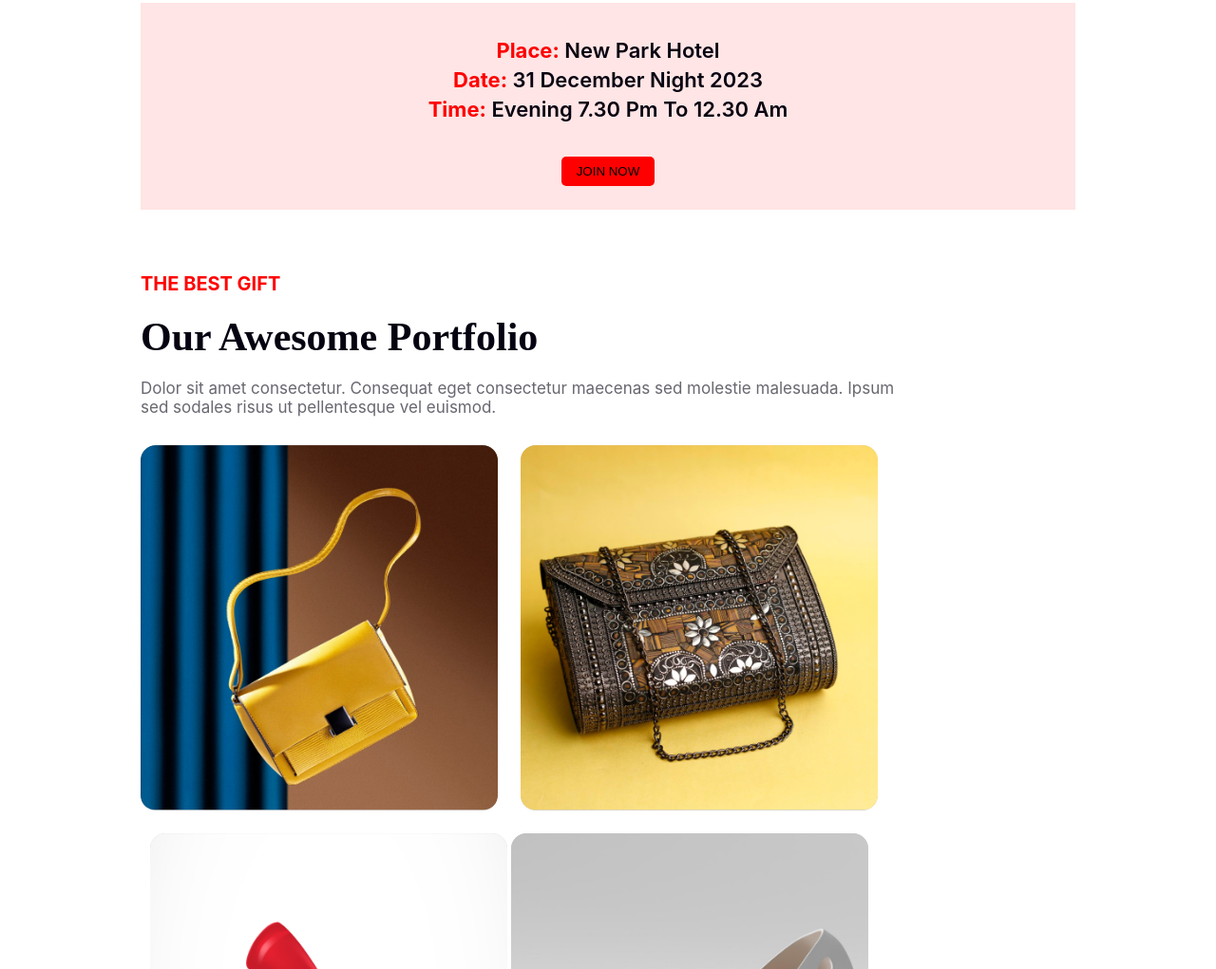
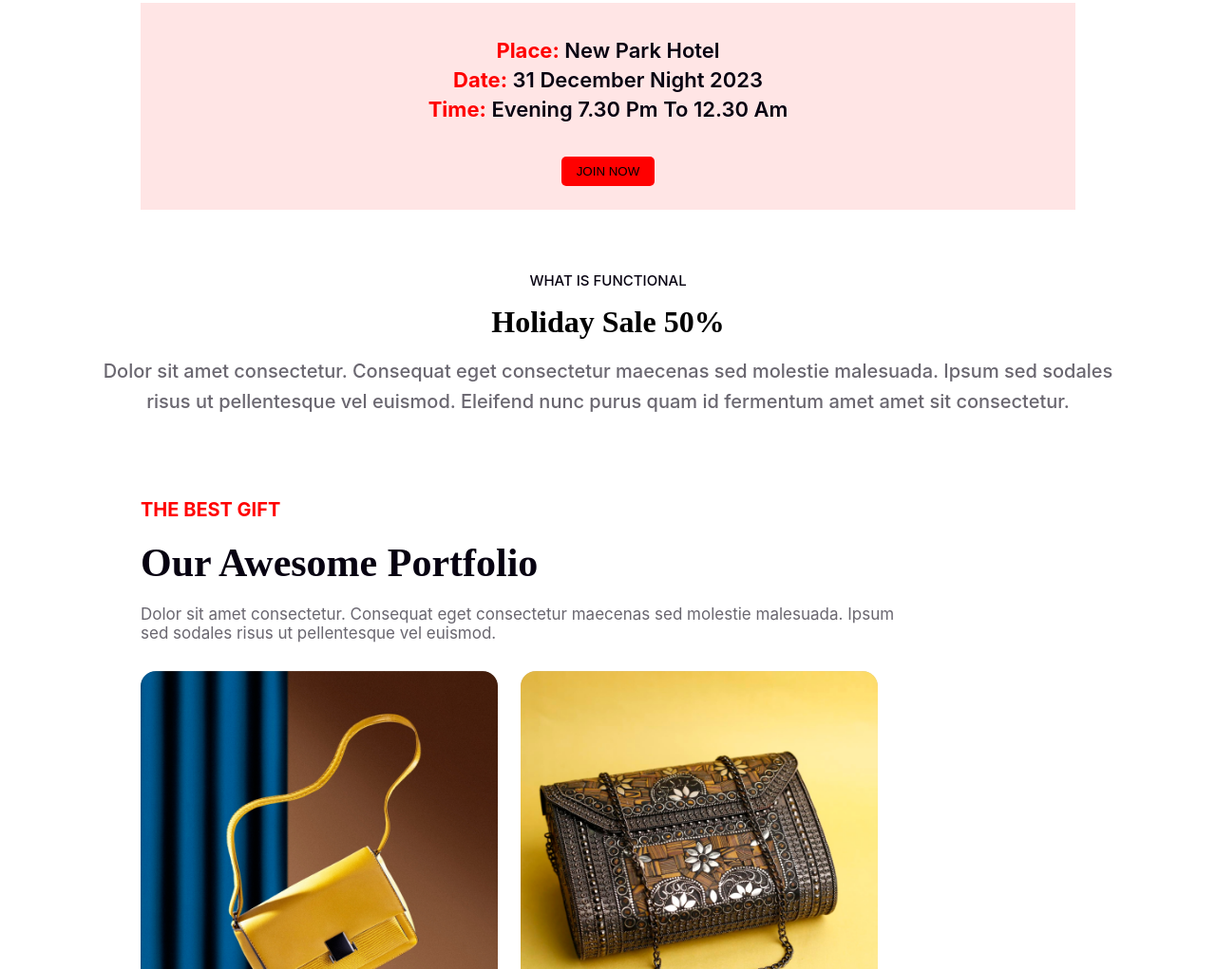
Before and after one commit to arif1101/p-h-A1-New-year-new-misssion, a plain HTML site: page index.html in a window 1280 px wide. Shown: the part 2052-3073 px from the top of the page at 95% size. Drawn offline with Linux system fonts and the light colour scheme.

Commit message:
not complete bt happy

```diff
--- a/index.html
+++ b/index.html
@@ -48,6 +48,19 @@
                 <p style="margin-top: 0px; margin-bottom: -25px;"><b>Date:</b> 31 December Night 2023</p>
                 <p style="margin-top: 0px;"><b>Time:</b> Evening 7.30 Pm To 12.30 Am</p>
                 <button>JOIN NOW</button>
+            </div>
+        </div>
+
+        <div class="holiday">
+            <div class="holiday__content">
+                <h3>WHAT IS FUNCTIONAL</h3>
+                <h1><b>Holiday</b> Sale 50%</h1>
+                <p>Dolor sit amet consectetur. Consequat eget consectetur maecenas sed
+                    molestie malesuada. Ipsum sed sodales risus ut pellentesque vel euismod.
+                    Eleifend nunc purus quam id fermentum amet amet sit consectetur.</p>
+                <div class="holiday__image">
+
+                </div>
             </div>
         </div>
 
--- a/style.css
+++ b/style.css
@@ -256,7 +256,43 @@
 }
 
 
+.holiday {
+    max-width: 1320px;
+    padding: 50px 140px 0 140px;
+}
 
+.holiday__content {
+    display: flex;
+    flex-direction: column;
+    align-items: center;
+    justify-content: center;
+}
+
+.holiday__content h3{
+    color: #070211;
+    font-family: Inter;
+    font-size: 15px;
+    font-style: normal;
+    font-weight: 500;
+    line-height: normal;
+    margin-bottom: -5px;
+}
+
+.holiday__content h1{
+    margin-top: -25;
+}
+
+.holiday__content p{
+    width: 1068px;
+    color: rgba(7, 2, 17, 0.60);
+    text-align: center;
+    font-family: Inter;
+    font-size: 20px;
+    font-style: normal;
+    font-weight: 500;
+    line-height: 32px;
+    margin-top: -5px;
+}
 
 
 
```
